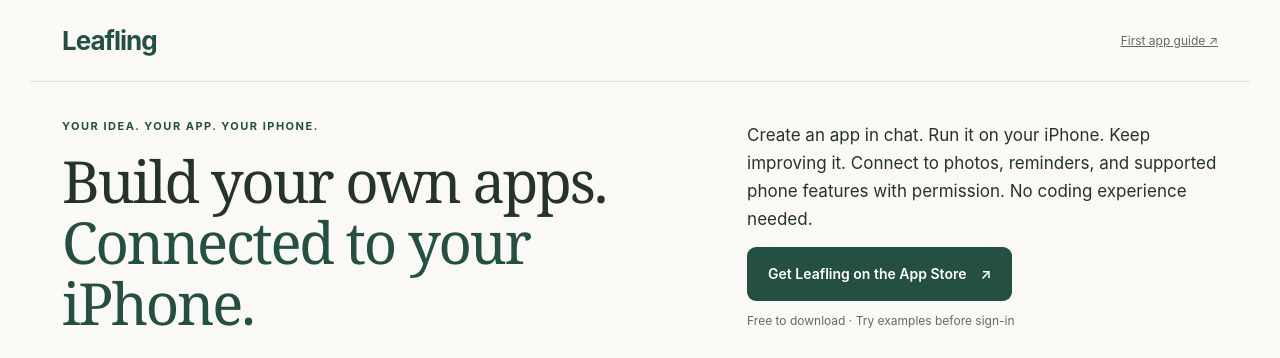
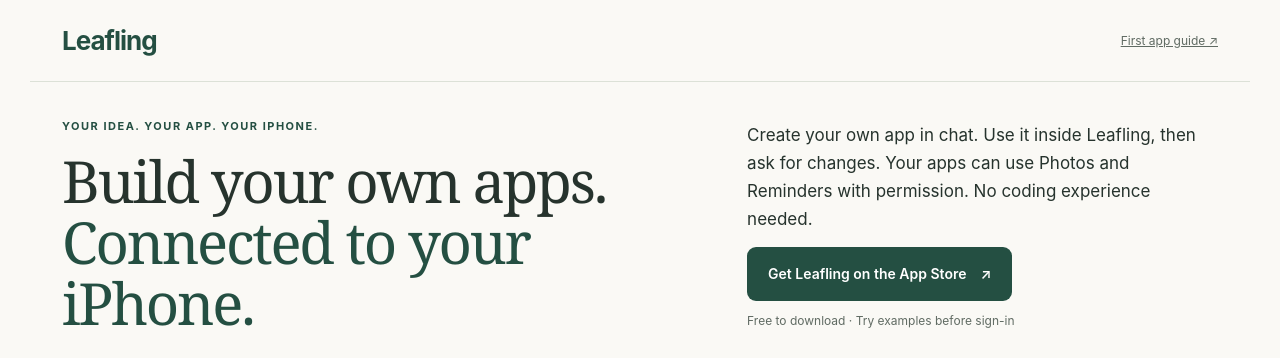
Before and after one commit to wisonlin/Leafling, a Jekyll site: the page built from index.html, in a window 1280 px wide and 900 px high, cut to the strip 0-358 px from the top of the window. Built offline with Jekyll 4.4.1, drawn with Linux system fonts in a browser that asks for light colours.

Commit message:
docs: 对齐首页首屏文案，说明应用内使用与聊天改进

```diff
--- a/index.html
+++ b/index.html
@@ -32,7 +32,7 @@
       <div class="hero-copy">
         <div class="hero-heading"><p class="eyebrow">Your idea. Your app. Your iPhone.</p>
         <h1 id="hero-title">Build your own apps.<br><em>Connected to your iPhone.</em></h1></div>
-        <div class="hero-summary"><p class="lede">Create an app in chat. Run it on your iPhone. Keep improving it. Connect to photos, reminders, and supported phone features with permission. No coding experience needed.</p>
+        <div class="hero-summary"><p class="lede">Create your own app in chat. Use it inside Leafling, then ask for changes. Your apps can use Photos and Reminders with permission. No coding experience needed.</p>
         <a id="download" class="primary-cta appStoreLink" target="_blank" href="https://apps.apple.com/us/app/leafling/id6762119069" rel="noopener">Get Leafling on the App Store <span aria-hidden="true">↗</span></a>
         <p class="cta-note">Free to download · Try examples before sign-in</p></div>
       </div>
```
